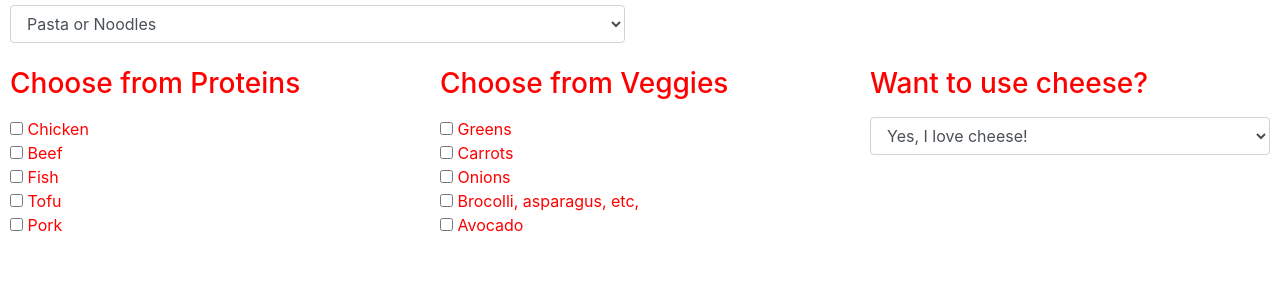
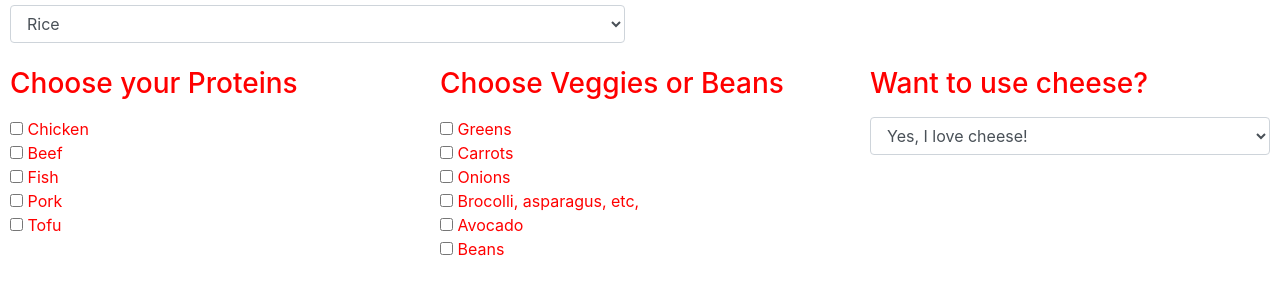
Before and after one commit to ryanjmurry/meal-creator, a plain HTML site: page index.html in a window 1280 px wide. Shown: the part 477-772 px from the top of the page. Drawn offline with nearby package versions, Linux system fonts and the light colour scheme.

Commit message:
Update ingredient lists to match other contributors branches.

```diff
--- a/index.html
+++ b/index.html
@@ -26,19 +26,19 @@
         <h2>Choose your Base</h2>
         <select class="form-control" id="meal-base">
           <div class="radio">
+            <option type="radio" name="rice" value="rice">Rice</option>
+          </div>
+          <div class="radio">
             <option type="radio" name="pasta" value="pasta">Pasta or Noodles</option>
           </div>
           <div class="radio">
-            <option type="radio" name="rice" value="rice">Rice</option>
+            <option type="radio" name="tortilla" value="tortilla">Bread</option>
           </div>
           <div class="radio">
-            <option type="radio" name="bread" value="8">Bread</option>
+            <option type="radio" name="bread" value="bread">Bread</option>
           </div>
           <div class="radio">
-            <option type="radio" name="quinoa" value="quinoa">Quinoa</option>
-          </div>
-          <div class="radio">
-            <option type="radio" name="beans" value="beans">Beans</option>
+            <option type="radio" name="zoodles" value="zoodles">Zoodles</option>
           </div>
         </select>
       </div>
@@ -49,23 +49,24 @@
     <div class="row">
       <div class="col-md-4">
         <div class="form-group">
-          <h3><p>Choose from Proteins</p></h3>
+          <h3><p>Choose your Proteins</p></h3>
           <input type="checkbox" name="protein" value="chicken"> Chicken<br>
           <input type="checkbox" name="protein" value="beef"> Beef<br>
           <input type="checkbox" name="protein" value="fish"> Fish<br>
+          <input type="checkbox" name="protein" value="pork"> Pork<br>
           <input type="checkbox" name="protein" value="tofu"> Tofu<br>
-          <input type="checkbox" name="protein" value="pork"> Pork<br>
         </div>
       </div>
 
       <div class="col-md-4">
         <div class="form-group">
-          <h3><p>Choose from Veggies</p></h3>
+          <h3><p>Choose Veggies or Beans</p></h3>
           <input type="checkbox" name="veggie" value="greens"> Greens<br>
           <input type="checkbox" name="veggie" value="carrots"> Carrots<br>
           <input type="checkbox" name="veggie" value="onions"> Onions<br>
           <input type="checkbox" name="veggie" value="brocolli-asparagus"> Brocolli, asparagus, etc,<br>
           <input type="checkbox" name="veggie" value="avocado"> Avocado<br>
+          <input type="checkbox" name="veggie" value="beans"> Beans<br>
         </div>
       </div>
 
```
